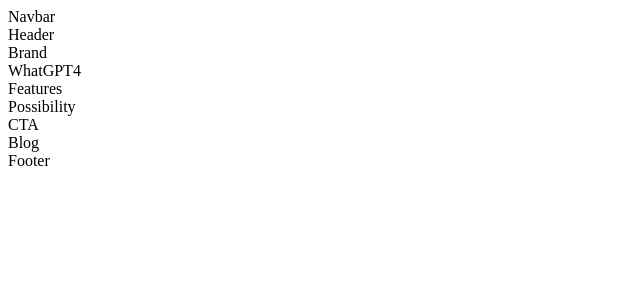
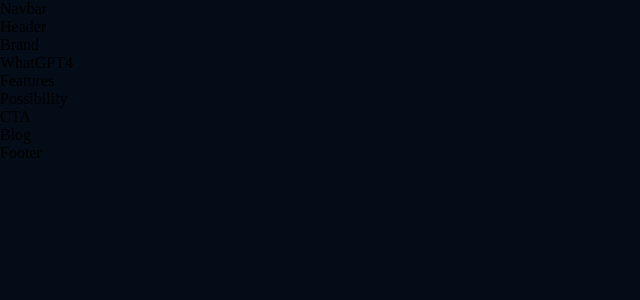
Before and after one commit to leyuav/AI-future-is-here, a React (Create React App) app: page / in a window 1280 px wide. Shown: the top 300 px of the page, without its empty margins (0-640 px from the left). Built offline with nearby package versions, Linux system fonts and the light colour scheme.

Commit message:
Imported css variables

```diff
--- /dev/null
+++ b/src/App.css
@@ -0,0 +1,15 @@
+* {
+  box-sizing: border-box;
+  padding: 0;
+  margin: 0;
+  scroll-behavior: smooth;
+}
+
+body {
+  background: var(--color-bg);
+}
+
+a {
+  color: unset;
+  text-decoration: none;
+}
--- a/src/App.js
+++ b/src/App.js
@@ -2,6 +2,8 @@
 
 import { Header, Footer, Blog, Features, Possibility, WhatGPT4 } from "./containers";
 import { CTA, Brand, Navbar } from "./components";
+
+import "./App.css";
 
 const App = () => {
   return (
--- /dev/null
+++ b/src/index.css
@@ -0,0 +1,14 @@
+@import url("https://fonts.googleapis.com/css2?family=Manrope:wght@200;300;400;500;600;700;800&display=swap");
+
+:root {
+  --font-family: "Manrope", sans-serif;
+
+  --gradient-text: linear-gradient(89.97deg, #ae67fa 1.84%, #f49867 102.67%);
+  --gradient-bar: linear-gradient(103.22deg, #ae67fa -13.86%, #f49867 99.55%);
+
+  --color-bg: #040c18;
+  --color-footer: #031b34;
+  --color-blog: #042c54;
+  --color-text: #81afdd;
+  --color-subtext: #ff8a71;
+}
--- a/src/index.js
+++ b/src/index.js
@@ -2,5 +2,6 @@
 import ReactDOM from "react-dom";
 
 import App from "./App";
+import "./index.css";
 
 ReactDOM.render(<App />, document.getElementById("root"));
```
